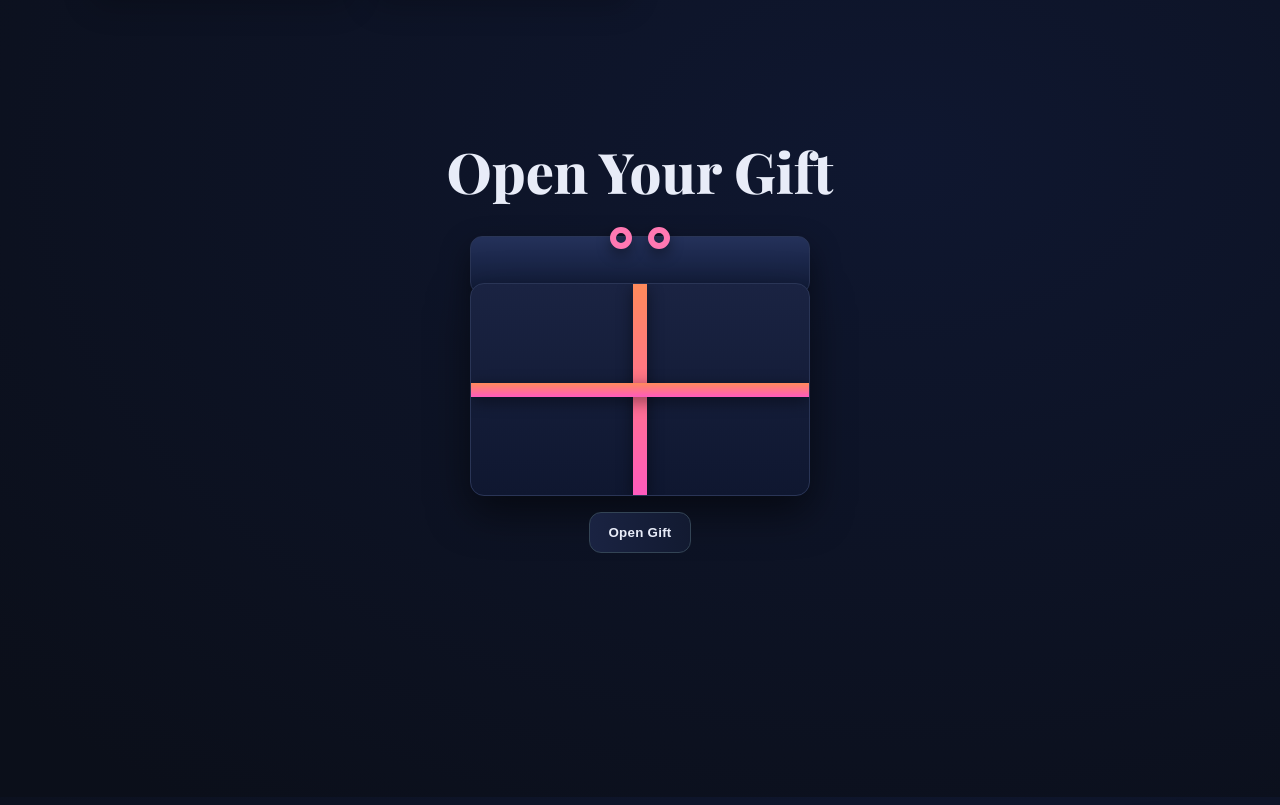
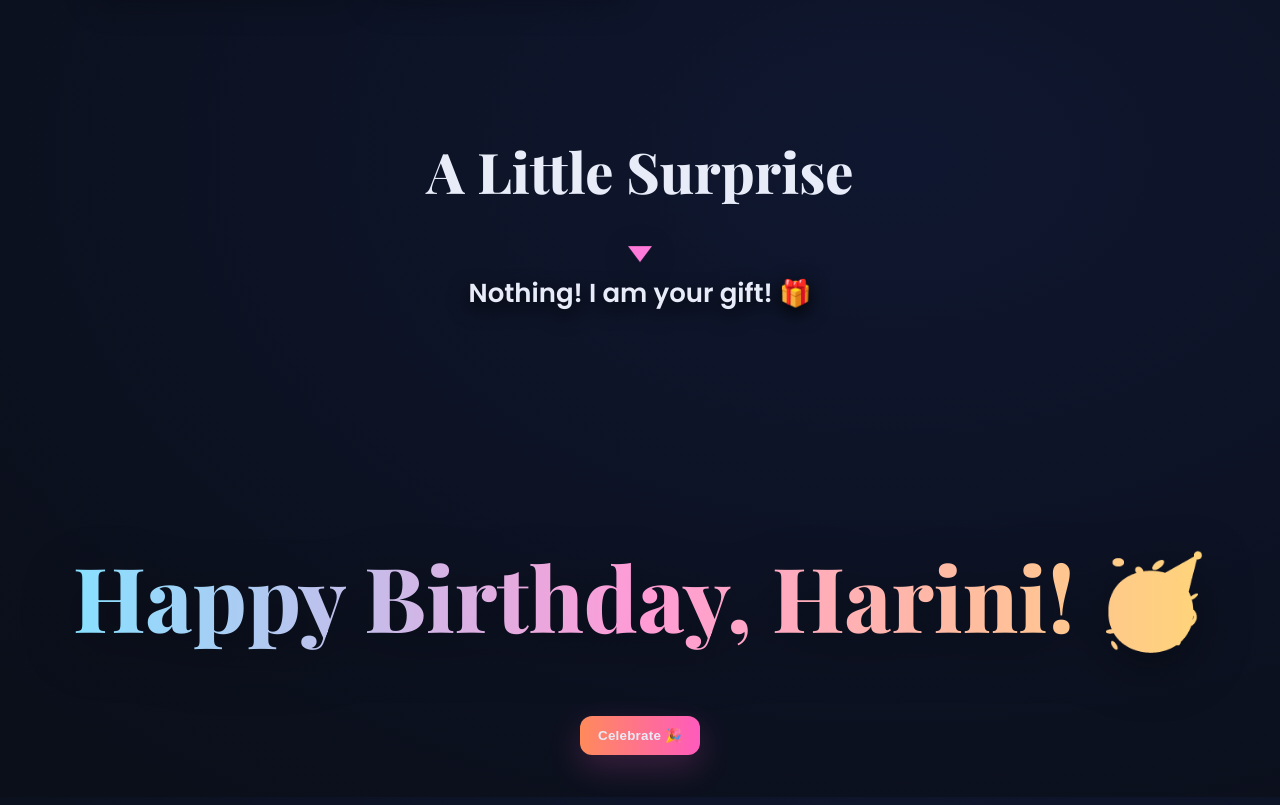
Before and after one commit to rsutharshan615-max/harini-bday, a plain HTML site: page index.html in a window 1280 px wide. Shown: the part 3203-4008 px from the top of the page. Drawn offline with nearby package versions, Linux system fonts and the light colour scheme; no server answers; animation ran at ten frames a second.

Commit message:
Simplify gift section: arrow + 'Nothing! I am your gift!'

```diff
--- a/index.html
+++ b/index.html
@@ -77,22 +77,12 @@
 
 
 
-    <!-- Gift Box -->
+    <!-- Gift -->
     <section class="gift-section" id="gift">
-      <h2 class="section-title">Open Your Gift</h2>
-      <div class="gift-stage">
-        <div class="gift-box" id="giftBox" aria-label="Birthday gift">
-          <div class="lid">
-            <div class="bow bow-left"></div>
-            <div class="bow bow-right"></div>
-          </div>
-          <div class="box">
-            <div class="ribbon ribbon-vert"></div>
-            <div class="ribbon ribbon-horz"></div>
-          </div>
-        </div>
-        <button id="openGiftBtn" class="btn primary">Open Gift</button>
-        <div id="giftWish" class="gift-wish" aria-live="polite">Nothing! I am your gift! 🎁</div>
+      <h2 class="section-title">A Little Surprise</h2>
+      <div class="gift-simple">
+        <div class="arrow-down" aria-hidden="true"></div>
+        <div id="giftWish" class="gift-wish" aria-live="polite" style="opacity:1; transform:none;">Nothing! I am your gift! 🎁</div>
       </div>
     </section>
 
--- a/styles.css
+++ b/styles.css
@@ -2,6 +2,9 @@
 /* Gift Box */
 .gift-section { padding-top: 40px; }
 .gift-stage { display:grid; place-items:center; gap:16px; max-width: 700px; margin: 0 auto; position: relative; }
+.gift-simple { display:grid; place-items:center; gap:12px; padding: 10px 0; }
+.arrow-down { width: 0; height: 0; border-left: 12px solid transparent; border-right: 12px solid transparent; border-top: 16px solid var(--accent); filter: drop-shadow(0 6px 14px #0006); animation: bounce 1.2s ease-in-out infinite; }
+@keyframes bounce { 0%,100%{ transform: translateY(0) } 50%{ transform: translateY(6px) } }
 .gift-box { position: relative; width: clamp(200px, 60vw, 340px); height: clamp(150px, 42vw, 260px); perspective: 900px; }
 .gift-box, #openGiftBtn { cursor: pointer; }
 #openGiftBtn { position: relative; z-index: 3; }
```
